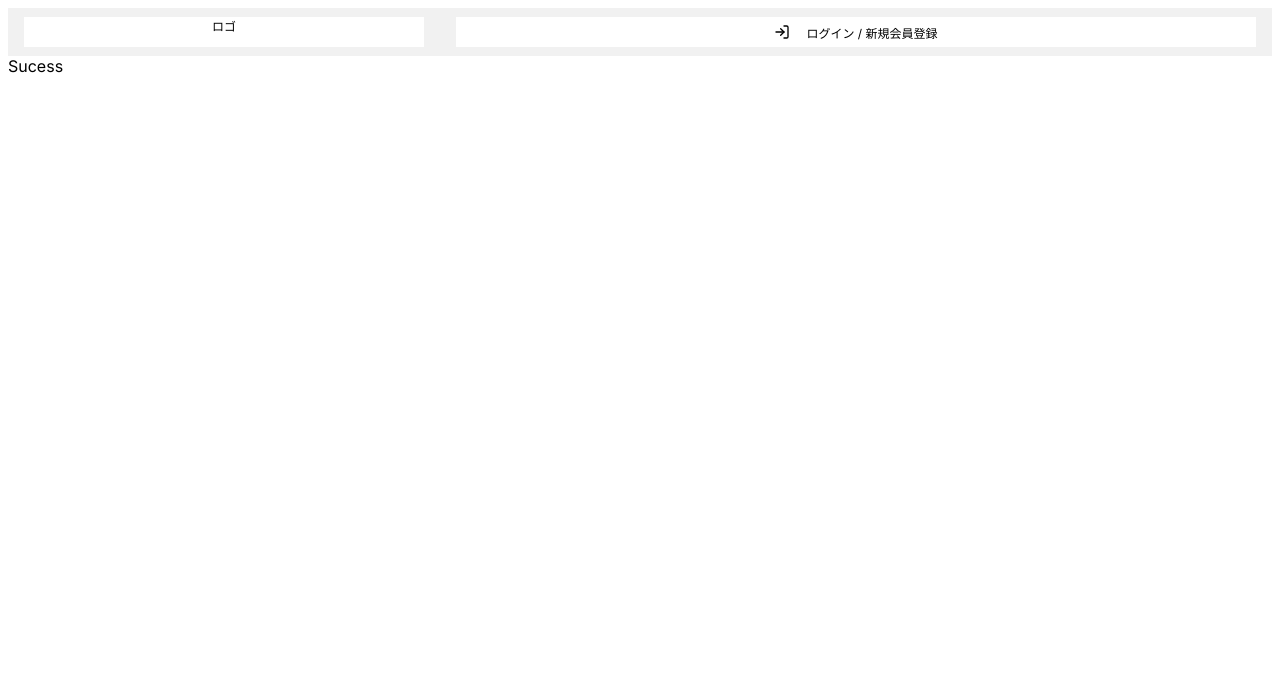
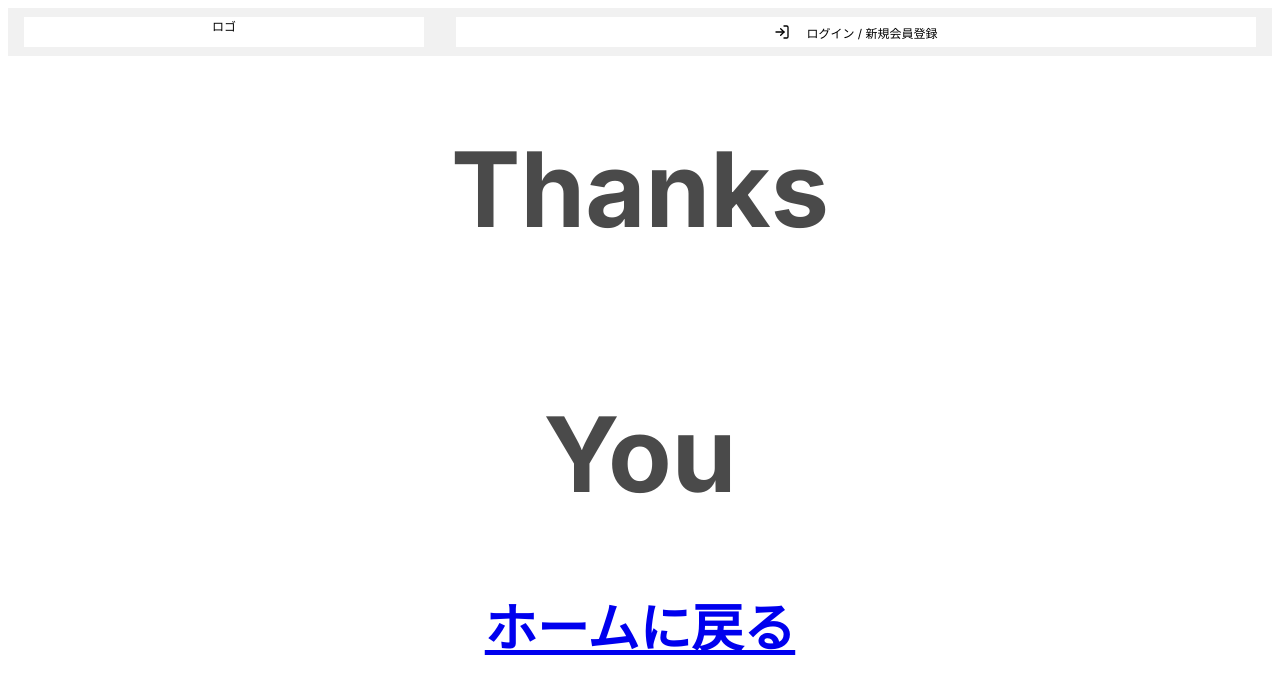
Before and after one commit to Tornado2023-Team1-UFO/UFO-front, a Next.js app: page /events/supports/success in a window 1280 px wide. Shown: the top 694 px of the page. Built offline with nearby package versions, Linux system fonts and the light colour scheme.

Commit message:
♻️ REFACTOR

```diff
--- /dev/null
+++ b/src/app/events/supports/success/index.module.css
@@ -0,0 +1,10 @@
+.title {
+  font-size: 52px;
+  font-weight: 700;
+  color: #4a4a4a;
+  text-align: center;
+  display: flex;
+  flex-direction: column;
+  justify-content: center;
+  align-items: center;
+}
--- a/src/app/events/supports/success/page.tsx
+++ b/src/app/events/supports/success/page.tsx
@@ -1,3 +1,13 @@
-export default function Page() {
-  return <div>Sucess</div>
+import Link from 'next/link'
+import styles from './index.module.css'
+const Page = () => {
+  return (
+    <div className={styles.title}>
+      <h1>Thanks</h1>
+      <h1>You</h1>
+      <Link href='/'>ホームに戻る</Link>
+    </div>
+  )
 }
+
+export default Page
```
Also changed, not shown: src/app/events/[id]/supports/_components/productCard.module.css (+7 -1 lines), src/app/events/[id]/supports/_hooks/useSupportProducts.ts (added, +94 -0 lines), src/app/events/[id]/supports/page.tsx (+3 -58 lines).
